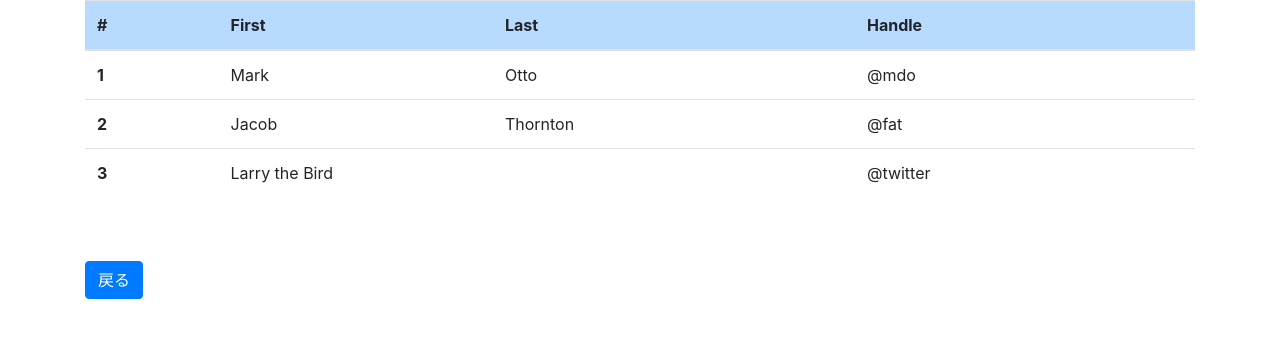
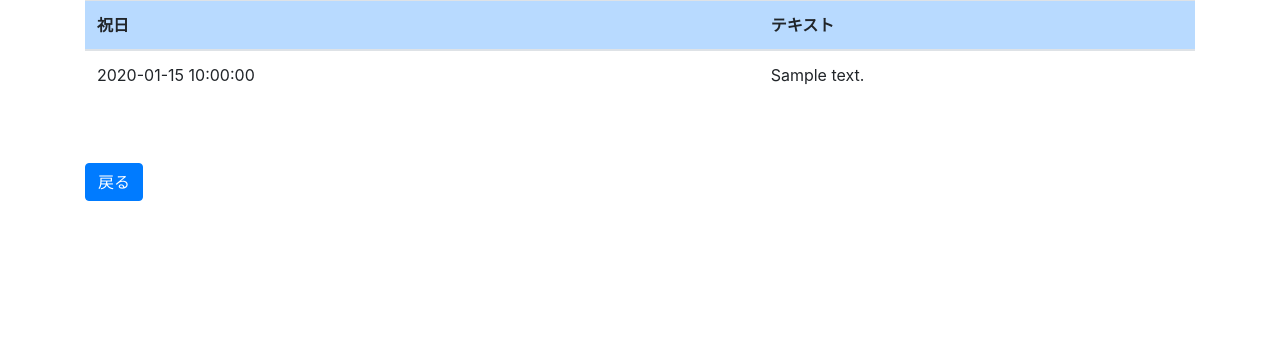
Before and after one commit to YutoKuboKubo/Flask_C, a Flask app: template Yamada/holiday_app/holiday/templates/list.html in a window 1280 px wide. Shown: the part 56-394 px from the top of the page. Run offline with Flask 3, Linux system fonts and the light colour scheme; the template is opened without the code that fills it: most values are stand-ins (such as "Sample title", 1, 10 or a date in 2020); parts of the project's set-up code (start-up, migrations or seed data) failed here and were passed over; some libraries are stand-ins or nearby versions.

Commit message:
一覧表示まで

```diff
--- a/Yamada/holiday_app/holiday/templates/input.html
+++ b/Yamada/holiday_app/holiday/templates/input.html
@@ -16,7 +16,7 @@
     <button type="submit" class="btn btn-primary" value="add_holiday" name="button">新規登録・更新</button>
 </div>
 <div class="btn-group">
-    <button type="submit" class="btn btn-primary" value="delete_holiday" style="margin-left:5px; background-color: red;" name="button">削除</button>
+    <button type="submit" class="btn btn-primary" value="delete_holiday" style="margin-left:5px; background-color: red; border-color: red;" name="button">削除</button>
 </div>
 
 </form>
@@ -25,7 +25,7 @@
 
 <form action="{{ url_for('list_holiday') }}">
 <div class="btn-group">
-    <button type="submit" class="btn btn-primary" value="add_holiday" style="background-color: gray;" name="button" >一覧出力</button>
+    <button type="submit" class="btn btn-primary" style="background-color: gray; border-color: gray;">一覧出力</button>
 </div>
 </form>
 {% endblock %}
--- a/Yamada/holiday_app/holiday/templates/layout.html
+++ b/Yamada/holiday_app/holiday/templates/layout.html
@@ -22,7 +22,7 @@
             {{ message }}
         </div>
         {% endfor %}
-        <div class="blog-body">
+        <div class="blog-body" style="margin-top: 25px;">
             {% block body %}{% endblock %}
         </div>
     </div>
--- a/Yamada/holiday_app/holiday/templates/list.html
+++ b/Yamada/holiday_app/holiday/templates/list.html
@@ -3,30 +3,17 @@
 <table class="table">
     <thead>
       <tr class="table-primary">
-          <th scope="col">#</th>
-          <th scope="col">First</th>
-          <th scope="col">Last</th>
-          <th scope="col">Handle</th>
+        <th scope="col">祝日</th>
+        <th scope="col">テキスト</th>
       </tr>
     </thead>
     <tbody>
+      {% for holiday in holidays %}
       <tr>
-          <th scope="row">1</th>
-          <td>Mark</td>
-          <td>Otto</td>
-          <td>@mdo</td>
+        <td>{{ holiday.holi_date }}</td>
+        <td>{{ holiday.holi_text }}</td>
       </tr>
-        <tr>
-          <th scope="row">2</th>
-          <td>Jacob</td>
-          <td>Thornton</td>
-          <td>@fat</td>
-        </tr>
-        <tr>
-          <th scope="row">3</th>
-          <td colspan="2">Larry the Bird</td>
-          <td>@twitter</td>
-        </tr>
+      {% endfor %}
     </tbody>
 </table>
 
--- a/Yamada/holiday_app/holiday/views/list.py
+++ b/Yamada/holiday_app/holiday/views/list.py
@@ -5,4 +5,5 @@ from holiday.models.mst_holiday import Holiday
 
 @app.route('/list')
 def list_holiday():
-    return render_template('list.html')
+    holidays = Holiday.query.order_by(Holiday.holi_date.asc()).all()
+    return render_template('list.html', holidays=holidays)
```
Lines whose indentation alone changed are shown as unchanged.
